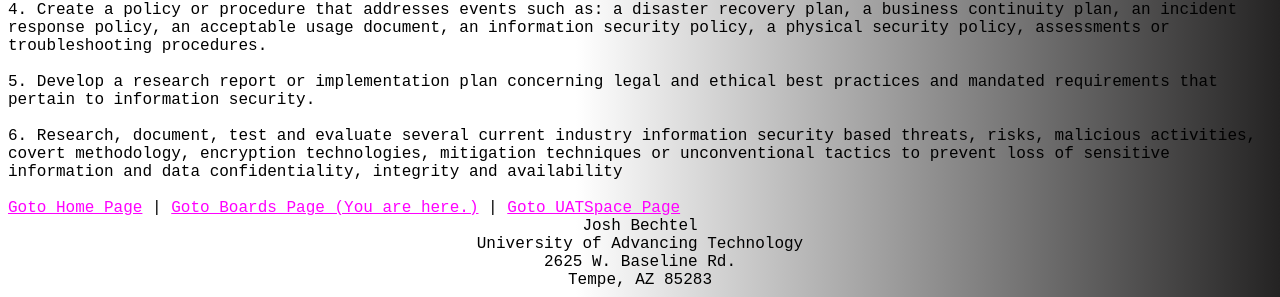
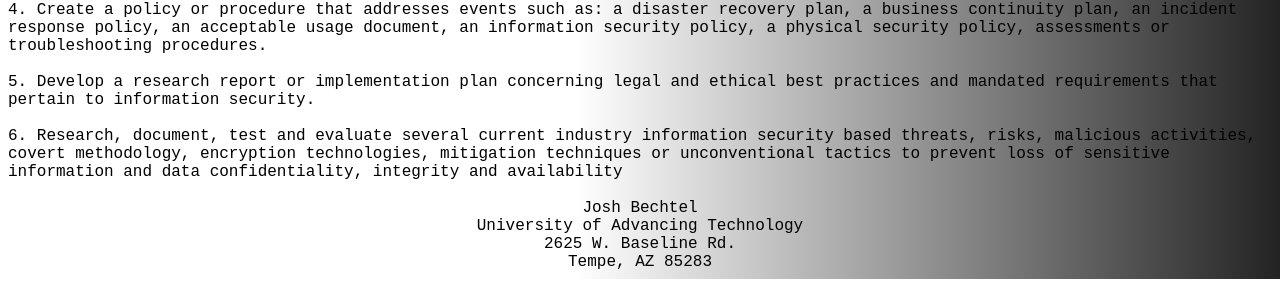
Before and after one commit to joshbet/joshbet.github.io, a plain HTML site: page boards.html in a window 1280 px wide. Shown: the part 661-958 px from the top of the page. Drawn offline with Linux system fonts and the light colour scheme.

Commit message:
Update boards.html

```diff
--- a/boards.html
+++ b/boards.html
@@ -36,7 +36,6 @@
 activities, covert methodology, encryption technologies, mitigation techniques or unconventional tactics to prevent loss of
 sensitive information and data confidentiality, integrity and availability<br><br>
 
-<a href="./index.html" class="nav">Goto Home Page</a>  | <a href="./boards.html" class="nav">Goto Boards Page (You are here.)</a>  | <a href="./uatSpace.html" class="nav">Goto UATSpace Page</a>
         <footer>
            <center>
             Josh Bechtel <br>
```
